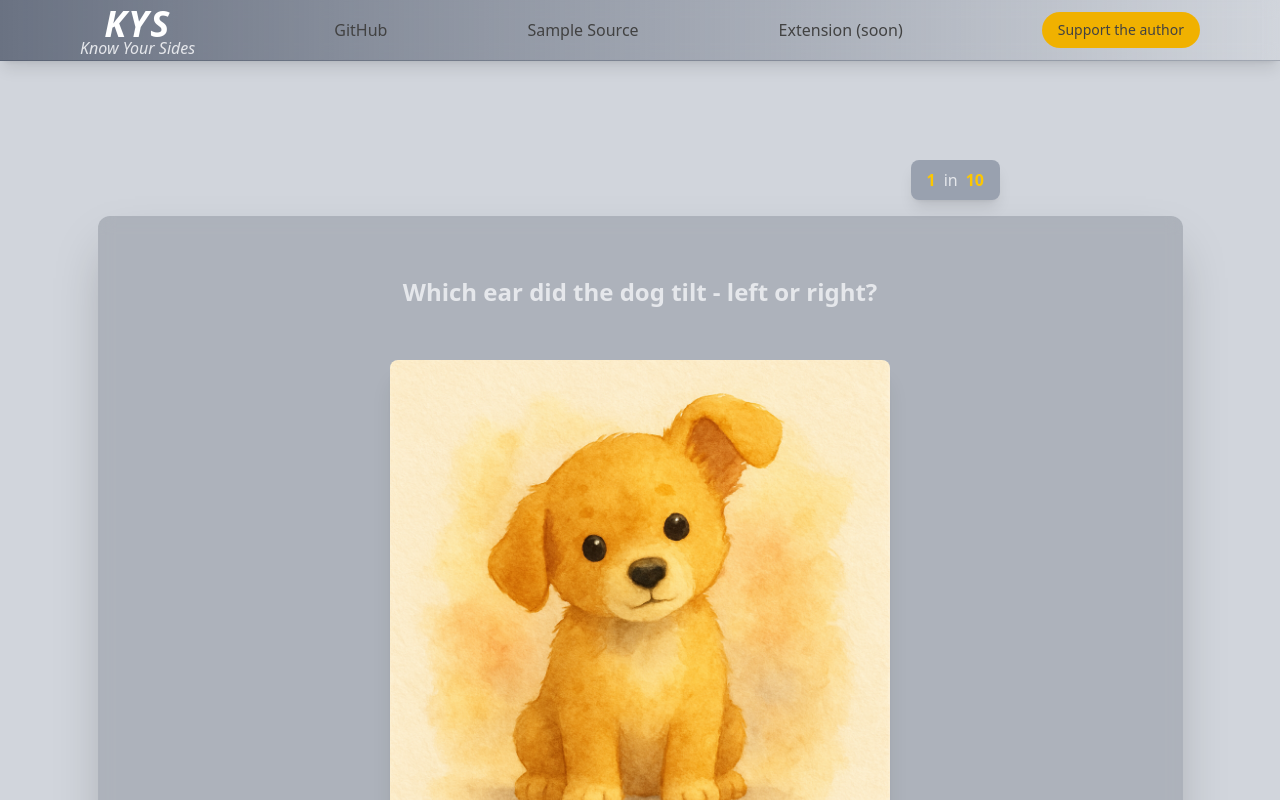
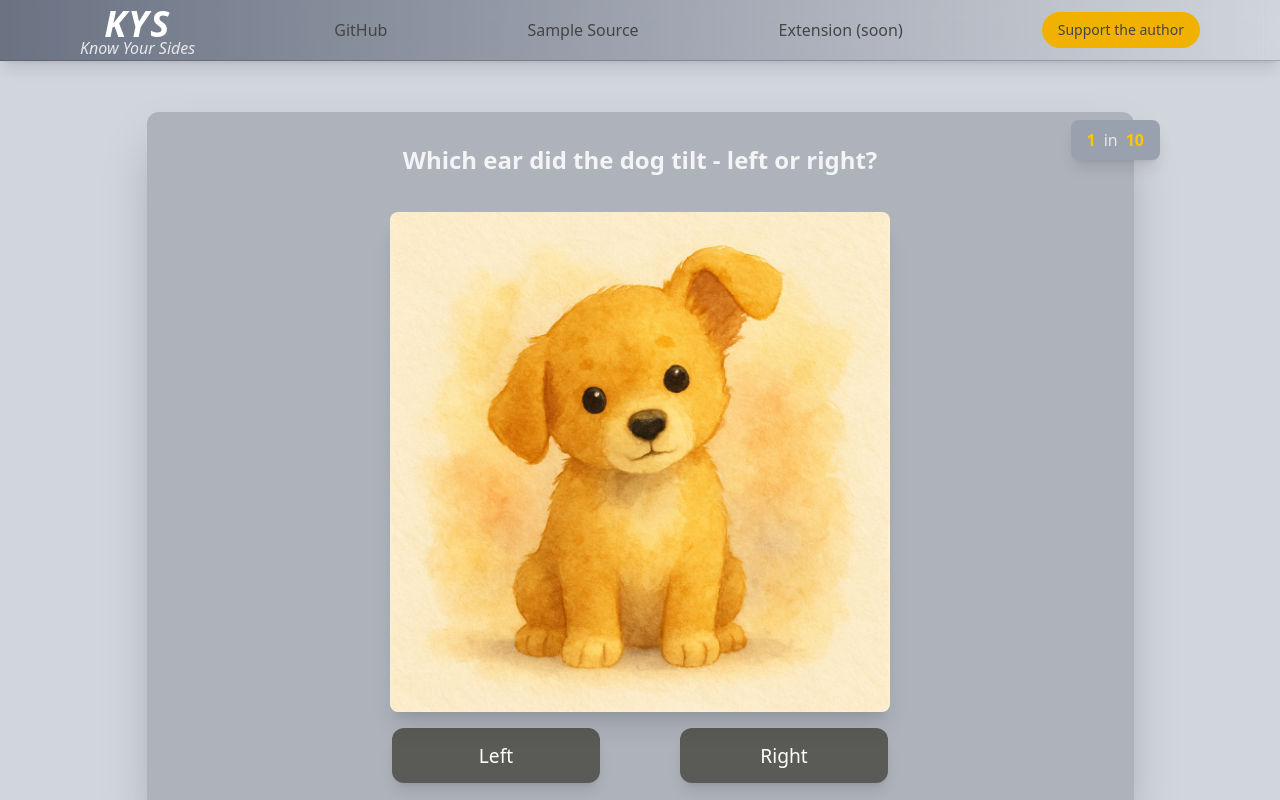
Before and after one commit to KusyaIE/KYS-Know-Your-Sides-, a React (Vite) app: page / in a window 1280 px wide. Shown: the top 800 px of the page. Built offline with nearby package versions, Linux system fonts and the light colour scheme.

Commit message:
I add buttoms "left" "right" and fix progress tracker

```diff
--- a/src/components/ProgressTracker.jsx
+++ b/src/components/ProgressTracker.jsx
@@ -1,6 +1,6 @@
 const ProgressTracker = ({ current, total }) => {
   return (
-    <div className="fixed right-70 top-40 bg-gray-400 rounded-lg shadow-lg px-4 py-2 text-white z-40">
+    <div className="fixed right-30 top-30 bg-gray-400 rounded-lg shadow-lg px-4 py-2 text-white z-40">
       <div className="flex items-center gap-2">
         <span className="text-yellow-400 font-bold">{current}</span>
         <span className="text-gray-200">in</span>
--- a/src/components/TaskDisplay.jsx
+++ b/src/components/TaskDisplay.jsx
@@ -1,33 +1,71 @@
 import { useState } from 'react';
 
 const TaskDisplay = ({ currentTask, onTaskComplete }) => {
+  const [feedback, setFeedback] = useState('');
+  const [selectedAnswer, setSelectedAnswer] = useState(null);
+
   // Example task structure - you can modify this based on your actual tasks
   const tasks = [
     {
       id: 1,
       image: '/media/Which ear did the dog tilt   left or right (left).png', // You'll need to add actual images to your assets
       instruction: 'Which ear did the dog tilt - left or right?',
+      answer: "left"
     },
     {
       id: 2,
-      image: '/task2.jpg',
-      instruction: 'Find the right side in this picture',
+      image: '/media/Is_the_light_switch_to_the_left_or_to_the_right_of_the_door_left.png',
+      instruction: 'Is the light switch to the left or to the right of the door?',
+      answer: "left"
     },
     // Add more tasks as needed
   ];
 
+  const handleAnswer = (answer) => {
+    setSelectedAnswer(answer);
+    const isCorrect = answer === tasks[currentTask - 1].answer;
+    setFeedback(isCorrect ? 'Correct!' : 'Wrong!');
+
+    // Wait for 1.5 seconds before moving to next task
+    setTimeout(() => {
+      onTaskComplete();
+      setFeedback('');
+      setSelectedAnswer(null);
+    }, 1500);
+  };
+
+  const getButtonStyles = (buttonType) => {
+    const baseStyles = buttonType === 'left'
+      ? 'bg-gray-700 text-white'
+      : 'bg-gray-300 text-white';
+
+    if (selectedAnswer === buttonType) {
+      const isCorrect = buttonType === tasks[currentTask - 1].answer;
+      return isCorrect
+        ? 'bg-green-500 text-white'
+        : 'bg-red-500 text-white';
+    }
+
+    return baseStyles;
+  };
+
   return (
-    <div className="flex flex-col items-center min-h-screen pt-26 pb-20 px-4 w-full">
-      <div className="bg-gray-800/20 rounded-xl shadow-2xl p-15 max-w-10xl w-21/12 backdrop-blur-sm mt-20">
+    <div className="flex flex-col items-center min-h-screen pt-0 pb-2 px-4 w-full">
+      <div className="bg-gray-800/20 rounded-xl shadow-2xl p-8 max-w-10xl w-21/12 backdrop-blur-sm mt-20">
         {/* Task Instructions */}
-        <div className="text-center mb-13">
-          <h2 className="text-2xl font-bold text-gray-200 mb-4">
+        <div className="text-center mb-9">
+          <h2 className="text-2xl font-bold text-gray-100 mb-2">
             {tasks[currentTask - 1]?.instruction || 'Loading task...'}
           </h2>
+          {feedback && (
+            <p className={`text-xl font-bold ${feedback === 'Correct!' ? 'text-green-300' : 'text-red-400'}`}>
+              {feedback}
+            </p>
+          )}
         </div>
 
         {/* Image Display */}
-        <div className="flex justify-center items-center mb-8">
+        <div className="flex justify-center items-center mb-4">
           <div className="w-[500px] h-[500px] relative overflow-hidden rounded-lg shadow-xl">
             <img
               src={tasks[currentTask - 1]?.image}
@@ -41,13 +79,21 @@ const TaskDisplay = ({ currentTask, onTaskComplete }) => {
           </div>
         </div>
 
-        {/* Navigation Buttons */}
-        <div className="flex justify-center gap-4">
+        {/* Answer Buttons */}
+        <div className="flex justify-center gap-20">
           <button
-            onClick={onTaskComplete}
-            className="bg-yellow-500 text-white px-6 py-2 rounded-full hover:bg-yellow-400 transition-all duration-200 transform hover:scale-105 shadow-lg hover:shadow-yellow-500/20"
+            onClick={() => handleAnswer('left')}
+            disabled={!!selectedAnswer}
+            className={`${getButtonStyles('left')} px-20 py-6 rounded-full text-lg font-semibold transition-all duration-200 transform hover:scale-105 shadow-lg disabled:opacity-50 disabled:cursor-not-allowed w-52`}
           >
-            Next Task
+            Left
+          </button>
+          <button
+            onClick={() => handleAnswer('right')}
+            disabled={!!selectedAnswer}
+            className={`${getButtonStyles('right')} px-20 py-6 rounded-full text-lg font-semibold transition-all duration-200 transform hover:scale-105 shadow-lg disabled:opacity-50 disabled:cursor-not-allowed w-52`}
+          >
+            Right
           </button>
         </div>
       </div>
--- a/src/index.css
+++ b/src/index.css
@@ -6,7 +6,7 @@
   font-weight: 400;
 
   color-scheme: light;
-  color: #374151;
+  color: #495059;
   @apply bg-gray-200;
 
   font-synthesis: none;
@@ -17,7 +17,7 @@
 
 a {
   font-weight: 500;
-  color: #424242;
+  color: #454545;
   text-decoration: inherit;
 }
 
@@ -35,19 +35,19 @@ body {
 }
 
 button {
-  border-radius: 8px;
+  border-radius: 12px;
   border: 1px solid transparent;
   padding: 0.6em 1.2em;
-  font-size: 1em;
+  font-size: 1.2em;
   font-weight: 500;
   font-family: inherit;
-  background-color: #1a1a1a;
+  background-color: #5a5a56;
   cursor: pointer;
   transition: border-color 0.25s;
 }
 
 button:hover {
-  border-color: #252525;
+  border-color: #fff2b7;
 }
 
 button:focus,
```
